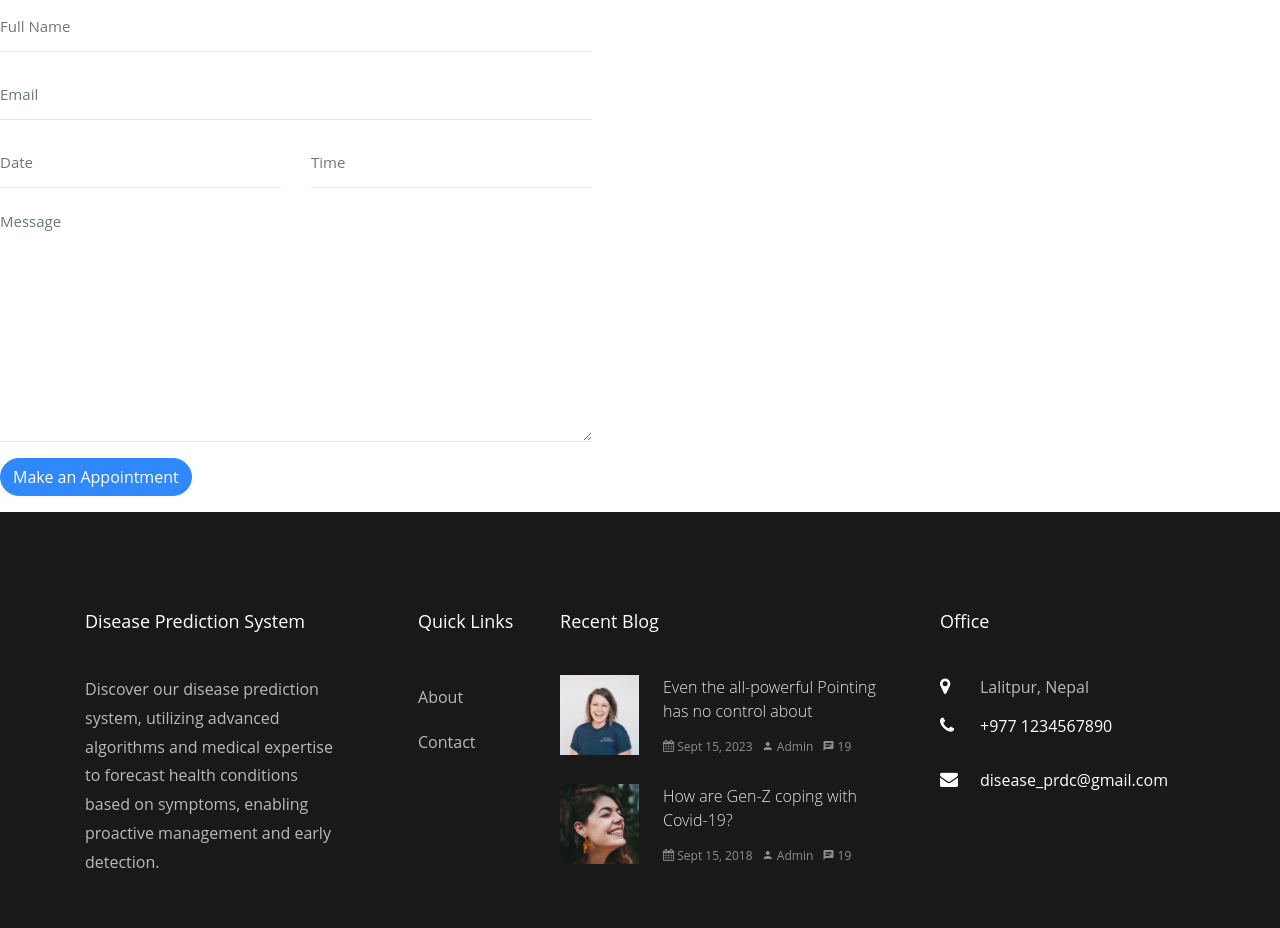
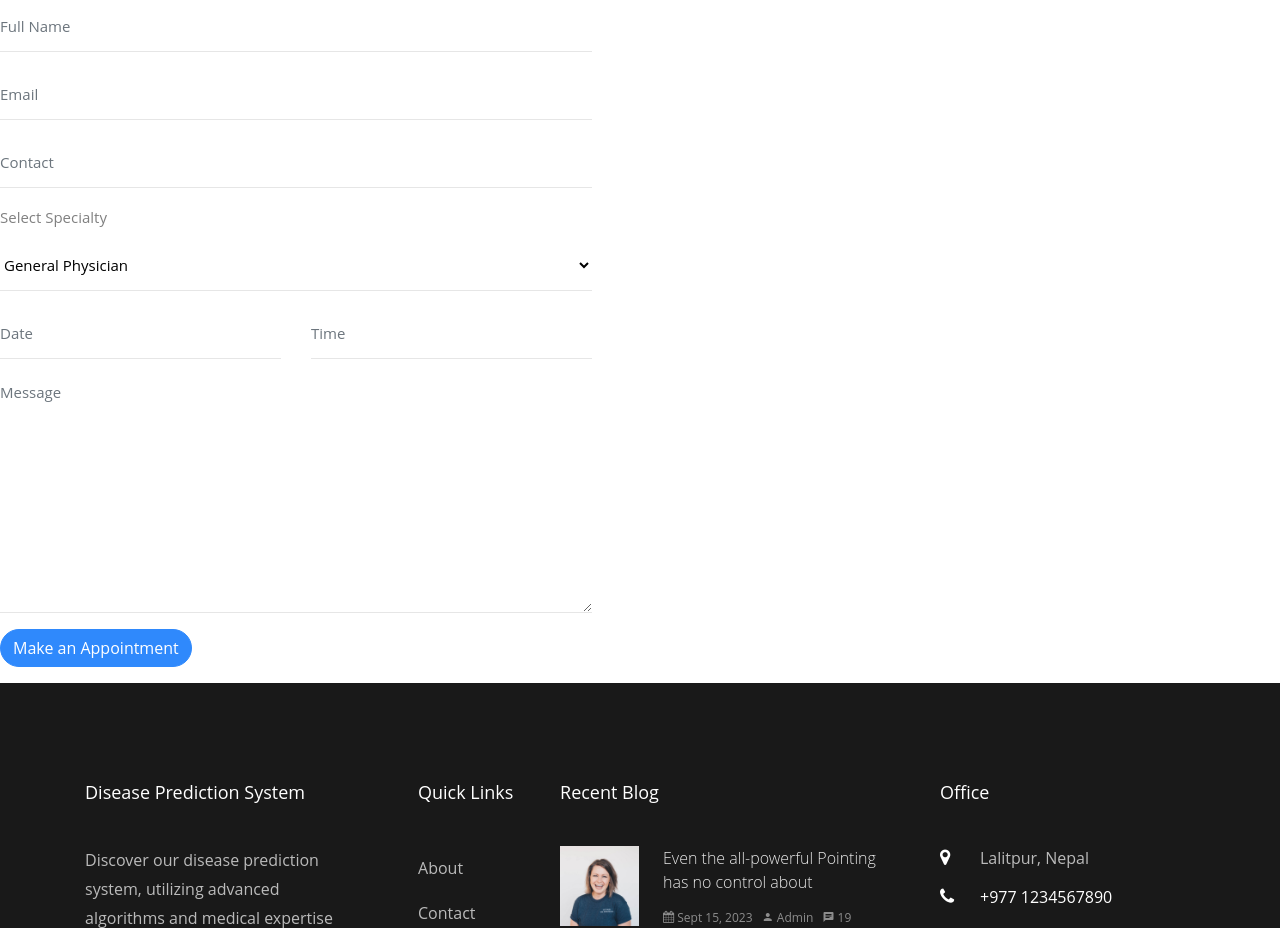
Before and after one commit to kcprasiddha01/Disease-Prediction-Systems, a Django app: page /appointment in a window 1280 px wide. Shown: the part 59-987 px from the top of the page. Run offline with Django 4.2, Linux system fonts and the light colour scheme; some libraries are stand-ins or nearby versions; some web fonts are replaced.

Commit message:
Fixes minor issues

```diff
--- a/HospitalManagement/hospitalApp/templates/appointment.html
+++ b/HospitalManagement/hospitalApp/templates/appointment.html
@@ -20,6 +20,19 @@
           <!-- <label for="appointment_email" class="text-black">Email</label> -->
           <input type="text" class="form-control" id="email" placeholder="Email" name="email" />
         </div>
+        <div class="form-group">
+          <!-- <label for="appointment_contact" class="text-black">Contact</label> -->
+          <input type="text" class="form-control" id="contact" placeholder="Contact" name="contact" />
+        </div>
+        <div class="form-group">
+          <label for="appointment_speciality" class="text-black">Select Specialty</label>
+          <select class="form-control" id="specialty" name="specialty">
+              <option value="generalphysician">General Physician</option>
+              <option value="cardiologist">Cardiologist (Heart Disease Specialist)</option>
+              <option value="endocrinologist">Endocrinologist</option>
+              <option value="oncologist">Oncologist (Cancer Specialist)</option>
+          </select>
+      </div>
         <div class="row">
           <div class="col-md-6">
             <div class="form-group">
--- a/HospitalManagement/hospitalApp/views.py
+++ b/HospitalManagement/hospitalApp/views.py
@@ -5,7 +5,6 @@ from django.http import HttpResponse
 from django.shortcuts import  render, redirect
 from .forms import signUpForm
 from django.contrib.auth import login
-from django.contrib import messages
 from django.contrib import messages
 from django.utils import timezone
 from hospitalApp.models import contactEnquiry
@@ -172,31 +171,23 @@ def save_appointment(request):
     if request.method == "POST":
         print(request.POST)
         name = request.POST.get('name')
-        emaill = request.POST.get('email')
+        email = request.POST.get('email')
+        contact = request.POST.get('contact')
+        specialty = request.POST.get('specialty')
         date = timezone.datetime.strptime(request.POST['date'], '%m/%d/%Y').strftime('%Y-%m-%d')
-        # time = timezone.datetime.strptime(request.POST['time'], '%H:%M')
         time = timezone.datetime.strptime(request.POST['time'], '%I:%M%p').time()
+        messages = request.POST.get('message')
 
 
-        messagess = request.POST.get('message')
         if name and name.strip() != "":
-            en = Appointment(name = name, email = emaill, date = date, time = time, messages = messagess)
+            en = Appointment(name=name, email=email, contact=contact, date=date, time=time, messages=messages, specialty=specialty)
             en.save()
             return HttpResponse("Appointment saved successfully.")
         else:
             return HttpResponse("Error: Name is required.")
-        # here left side is the model field name and right side is var name in the function.........
-        # en = Appointment(name = name, email = emaill, date = date, time = time, messages = messagess)
-        # en.save()
 
 
     return render(request, 'appointment.html')
-
-
-
-
-
-
 
 def signin(request):
 
@@ -216,10 +207,6 @@ def signin(request):
 
 
      return render(request,'signin.html',{})
-
-
-
-
 
 def signup(request):
     if request.method == "POST":
@@ -246,17 +233,3 @@ def doctors(request):
 
 def about(request):
     return render(request,'about.html',{})
-
-# def createAppointment(request):
-#      if request.method == 'POST':
-#           if request.POST.get('name') and request.POST.get('email') and request.POST.get('date')and request.POST.get('time'):
-#                appointment = Appointment()
-#                appointment.name = request.POST.get('name')
-#                appointment.email = request.POST.get('email')
-#                appointment.date = request.POST.get('date')
-#                appointment.time = request.POST.get('time')
-#                appointment.save()
-
-#                return render (request, 'home')
-#      else:
-#         return render (request, 'home')
```
